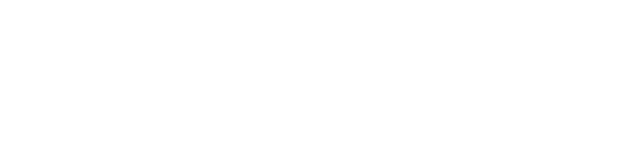
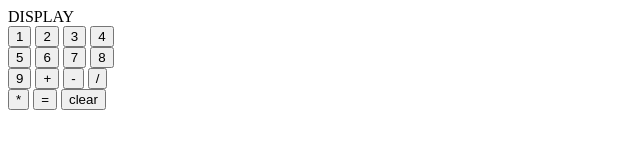
Before and after one commit to Ineshtandy/Calculator, a plain HTML site: page index.html in a window 1280 px wide. Shown: the whole page, without its empty margins (0-640 px from the left). Drawn offline with Linux system fonts and the light colour scheme.

Commit message:
HTML UPDATE added calc dummy buttons added display div

```diff
--- a/index.html
+++ b/index.html
@@ -5,6 +5,32 @@
         <meta charset="utf-8">
     </head>
     <body>
-        <div class="container"></div>
+        <div class="container">
+            <div id="display">DISPLAY</div>
+            <div>
+                <button>1</button>
+                <button>2</button>
+                <button>3</button>
+                <button>4</button>
+            </div>
+            <div>
+                <button>5</button>
+                <button>6</button>
+                <button>7</button>
+                <button>8</button>
+            </div>
+            <div>
+                <button>9</button>
+                <button>+</button>
+                <button>-</button>
+                <button>/</button>
+            </div>
+            <div>
+                <button>*</button>
+                <button>=</button>
+                <button>clear</button>
+            </div>
+        </div>
+        <script src="index.js"></script>
     </body>
 </html>
```
